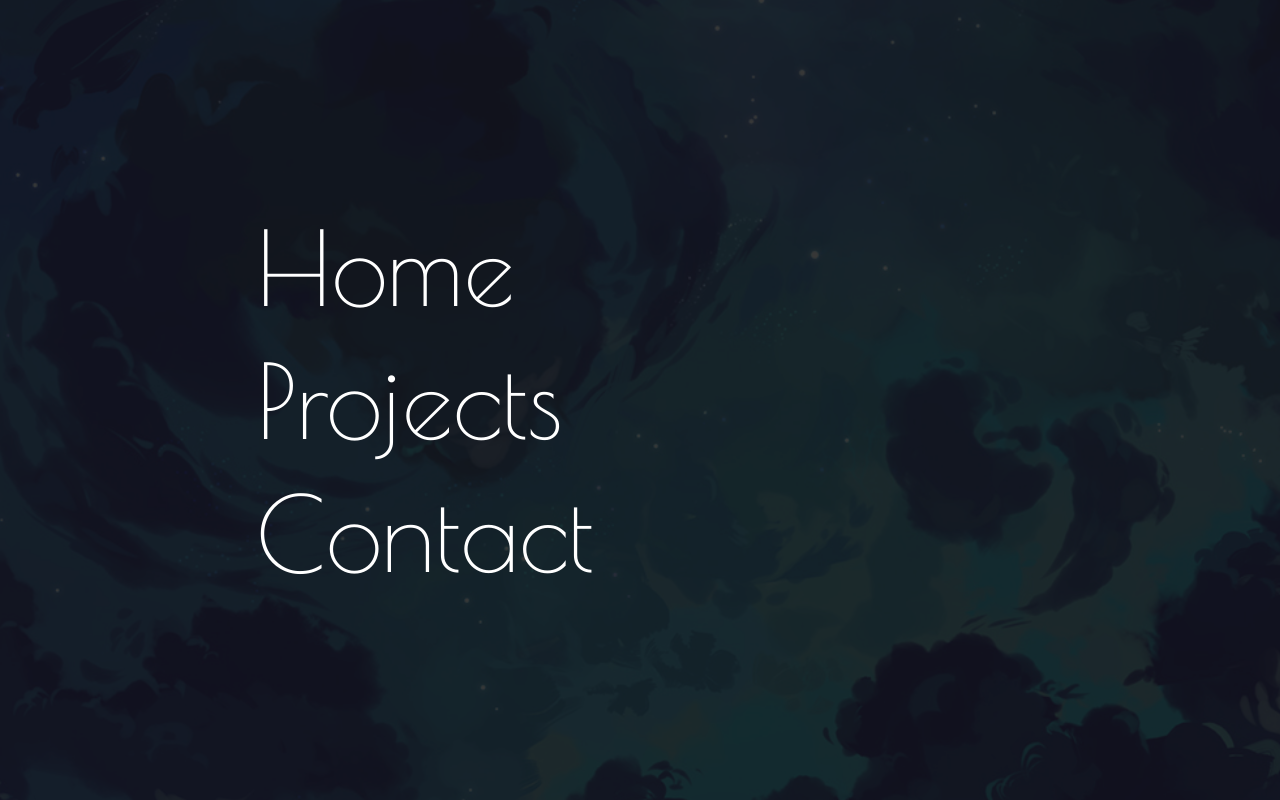
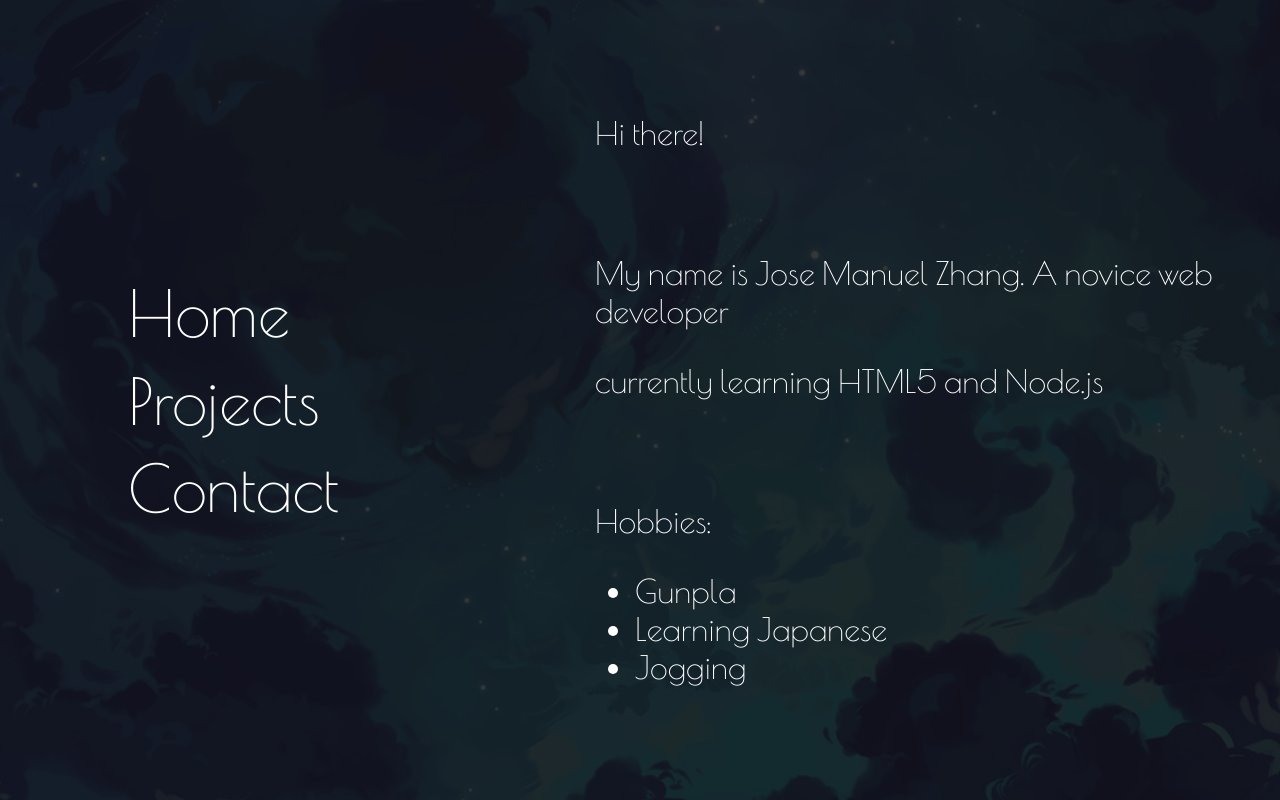
Before and after one commit to JoseM-Zhang/Portfolio, a plain HTML site: page index.html in a window 1280 px wide. Drawn offline with nearby package versions, Linux system fonts and the light colour scheme; a script that the page names is missing.

Commit message:
Add home text and transitions

```diff
--- a/css/home.css
+++ b/css/style.css
@@ -1,5 +1,15 @@
 @import url('https://fonts.googleapis.com/css2?family=Poiret+One&display=swap');
+/*transitions*/
+.transition-fade {
+    opacity: 1;
+    transition: 500ms;
+}
 
+html.is-animating .transition-fade {
+    opacity: 0;
+}
+
+/*index*/
 body {
     background-color: rgb(20, 20, 20);
     margin: 0px;
@@ -10,10 +20,11 @@ body {
     width: 100vw;
     display: flex;
     align-items: center;
+    gap: clamp(10vw, 20vw, 50vw);
 }
 
 #menu-items {
-    margin-left: clamp(4rem, 20vw, 48rem);
+    margin-left: clamp(4rem, 10vw, 10rem);
     position: relative;
     z-index: 1;
 }
@@ -47,13 +58,21 @@ body {
     background-position: center 60%;
 }
 
-
-.menu-item {
+#menu-text, .menu-item {
     color: white;
-    font-size: clamp(3rem, 8vw, 8rem);
     font-family:'Poiret One', cursive;
     display: block;
     text-decoration: none;
+}
+
+#menu-text {
+    font-size: clamp(1rem, 5vw, 2rem);
+    position: relative;
+    z-index: 2;
+}
+
+.menu-item {
+    font-size: clamp(3rem, 5vw, 5rem);
     padding: clamp(0.25rem, 0.5vw, 1rem) 0rem;
     transition: opacity 400ms ease;
 }
--- a/index.html
+++ b/index.html
@@ -4,20 +4,35 @@
     <meta charset="UTF-8">
     <meta name="viewport" content="width=device-width, initial-scale=1.0">
     <title>Portfolio</title>
-    <link rel="stylesheet" href="./css/home.css">
+    <link rel="stylesheet" href="./css/style.css">
+    <script defer src="https://unpkg.com/swup@4"></script>
+    <script defer src="./js/script.js"></script>
 </head>
 <body>
+
         <div id="menu">
             <div id="menu-items">
                 <a href="./index.html" class="menu-item">Home</a>
                 <a href="./projects.html" class="menu-item">Projects</a>
                 <a href="mailto:josemzhangpan@gmail.com" class="menu-item">Contact</a>
             </div>
+            <div id="swup" class="transition-fade">
+                <div id="menu-text">
+                    <p>Hi there!</p>
+                    <br>
+                    <p>My name is Jose Manuel Zhang. A novice web developer</p>
+                    <p>currently learning HTML5 and Node.js</p>
+                    <br>
+                    <p>Hobbies:</p>
+                    <ul>
+                        <li>Gunpla</li>
+                        <li>Learning Japanese</li>
+                        <li>Jogging</li>
+                    </ul>
+                </div>
+            </div>
 
             <div id="menu-background-image"></div>
         </div>
-
-
-    <script src="./js/script.js"></script>
 </body>
 </html>
--- a/js/script.js
+++ b/js/script.js
@@ -1,5 +1,5 @@
 const menu = document.getElementById("menu");
-
+const swup = new Swup();
 Array.from(document.getElementsByClassName("menu-item"))
   .forEach((item, index) => {
     item.onmouseover = () => {
```
Also changed, not shown: projects.html (+14 -0 lines). Lines whose indentation alone changed are shown as unchanged.
